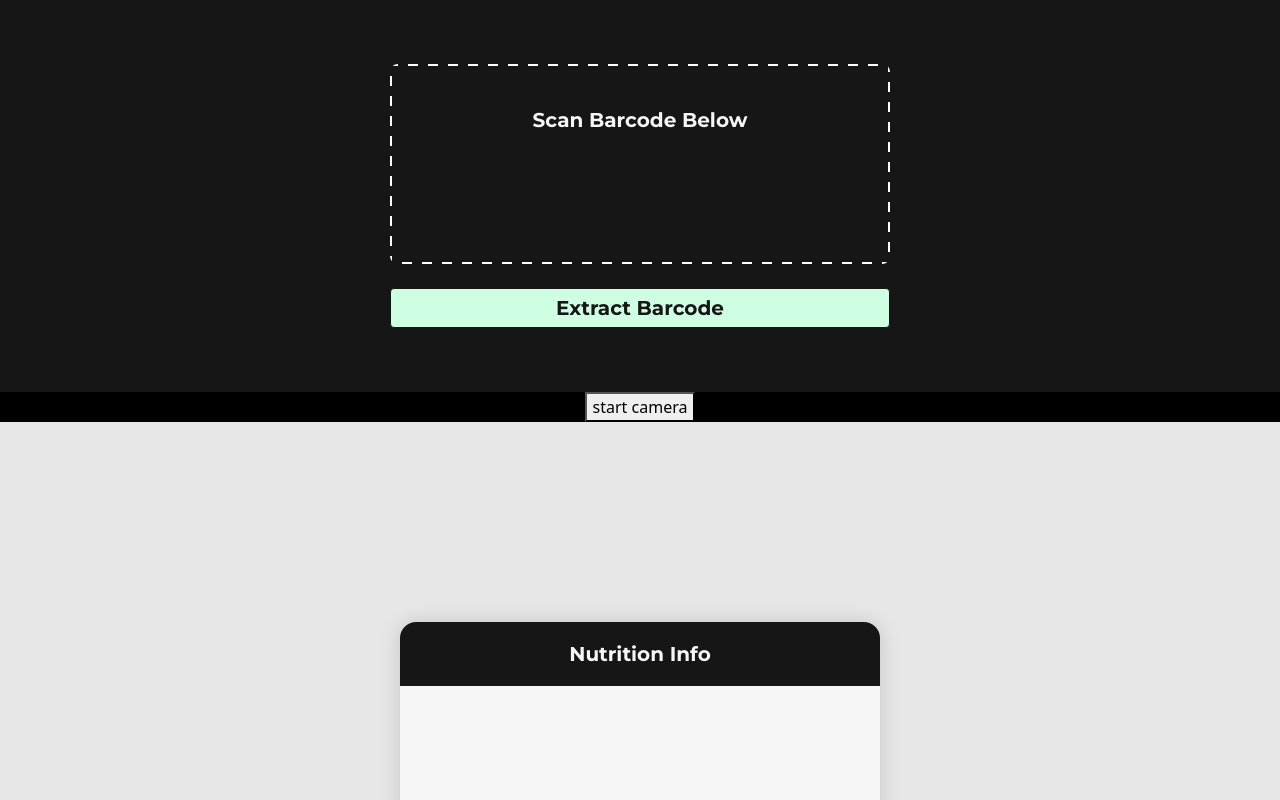
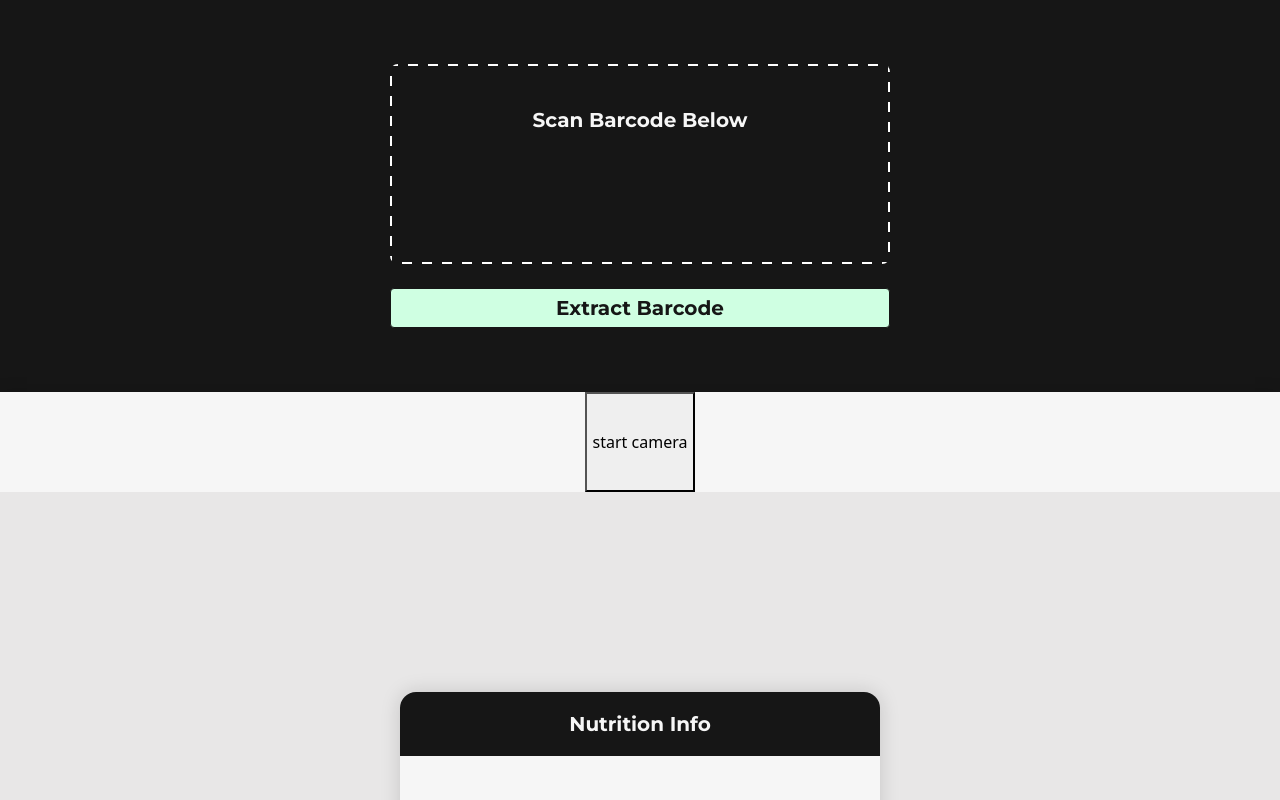
Before and after one commit to dadaxingxing/foodScanner, a React (Vite) app in the folder frontend/: page / in a window 1280 px wide. Shown: the top 800 px of the page. Built offline with nearby package versions, Linux system fonts and the light colour scheme.

Commit message:
touched up the function bar styling

```diff
--- a/frontend/src/App.css
+++ b/frontend/src/App.css
@@ -31,6 +31,14 @@ body{
 
 }
 
+.functions{
+    width: 100%;
+    height: 6.25rem;
+    background-color: var(--white);
+    box-shadow: 0px 4px 17px 0px rgba(0, 0, 0, 0.25);
+
+}
+
 .text {
     font-family: 'Montserrat', Helvetica;
     font-size: 1.25rem;
--- a/frontend/src/components/cardData.jsx
+++ b/frontend/src/components/cardData.jsx
@@ -1,5 +1,4 @@
 import './cardData.css';
-
 
 function CardData({ data }) {
     return (
```
Also changed, not shown: frontend/src/App.jsx (line endings or trailing spaces), frontend/src/components/camera.jsx (line endings or trailing spaces), 1 other file (tests, documents, lock files or other folders).
